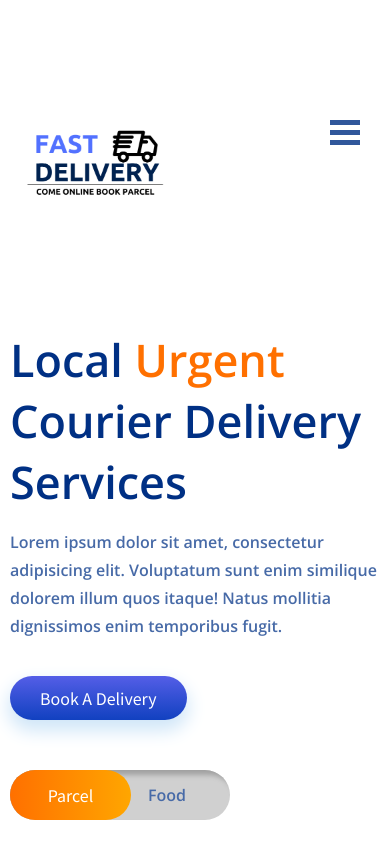
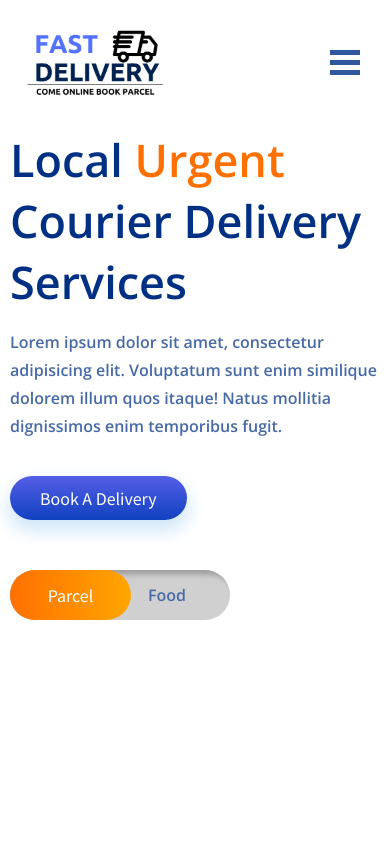
Before and after one commit to rajmunkhan/skygoal, a plain HTML site: page index.html in a window 390 px wide. Shown: the top 844 px of the page. Drawn offline with nearby package versions, Linux system fonts and the light colour scheme.

Commit message:
Update index.css

```diff
--- a/index.css
+++ b/index.css
@@ -370,7 +370,7 @@ footer p{
         overflow-x: hidden;
     }
     nav{
-        padding:125px 0px;
+        padding:25px 0px;
     }
     .burger{
         display: block;
```
